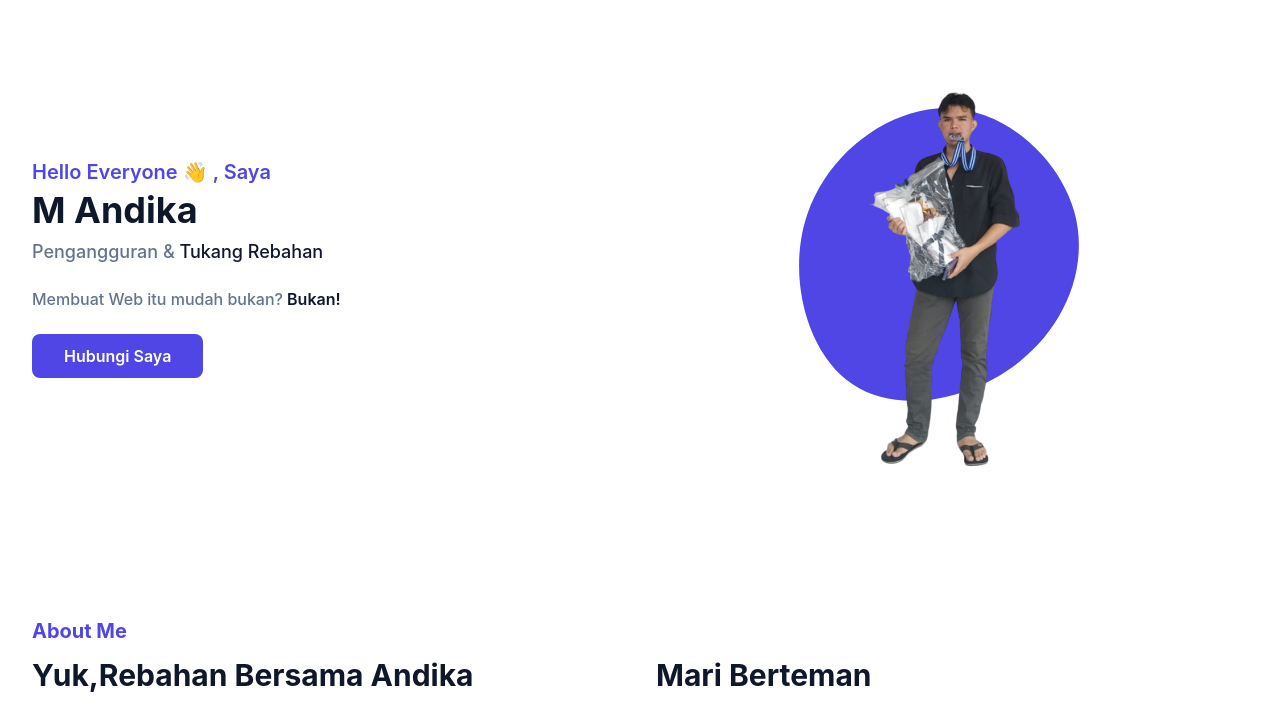
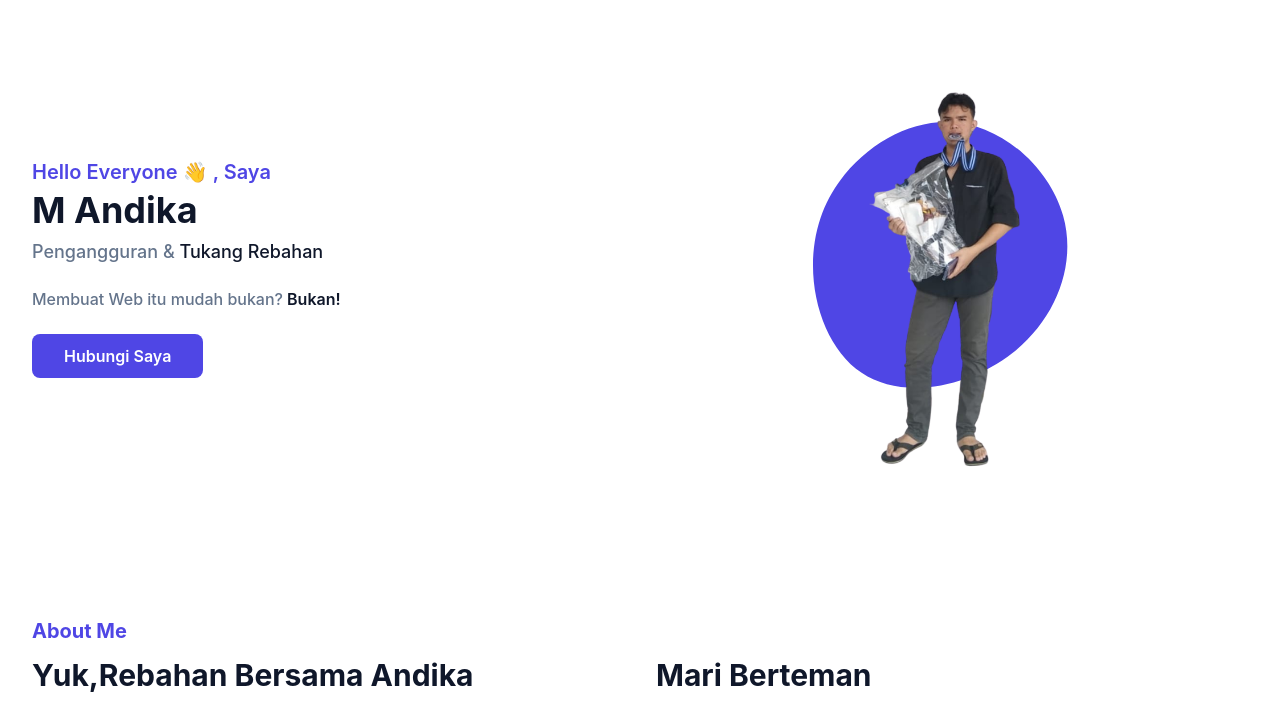
Before and after one commit to Andikaa03/tailwindcss-andika, a website: page index.html in a window 1280 px wide. Shown: the part 75-781 px from the top of the page. Drawn offline with nearby package versions, Linux system fonts and the light colour scheme.

Commit message:
Update index.html

```diff
--- a/index.html
+++ b/index.html
@@ -72,7 +72,7 @@
                         class="max-w-full mx-auto max-h-96">
                         <span class="absolute bottom-10 -z-10 left-1/2 -translate-x-1/2 md:scale-125">
                             <svg widht="250" height="350" viewBox="0 0 200 200" xmlns="http://www.w3.org/2000/svg">
-                                <path fill="#4f46e5" d="M50.8,-19.3C57.1,3,47.6,27.7,27.8,43.3C8,58.9,-22.2,65.4,-41.3,52.5C-60.5,39.6,-68.8,7.3,-60.1,-18.3C-51.4,-43.9,-25.7,-62.8,-1.7,-62.2C22.2,-61.7,44.4,-41.7,50.8,-19.3Z" transform="translate(100 100) scale(1.1)" />
+                                <path fill="#4f46e5" d="M50.8,-19.3C57.1,3,47.6,27.7,27.8,43.3C8,58.9,-22.2,65.4,-41.3,52.5C-60.5,39.6,-68.8,7.3,-60.1,-18.3C-51.4,-43.9,-25.7,-62.8,-1.7,-62.2C22.2,-61.7,44.4,-41.7,50.8,-19.3Z" transform="translate(100 100) scale(1.0)" />
                             </svg>
                         </span>
                     </div>
```
